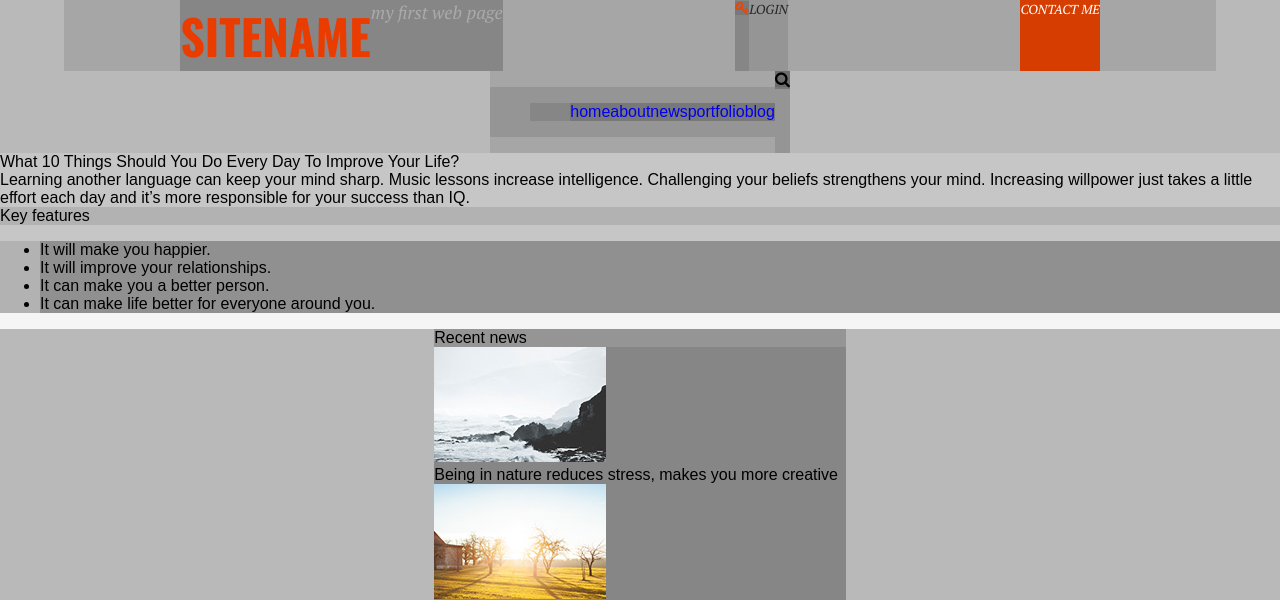
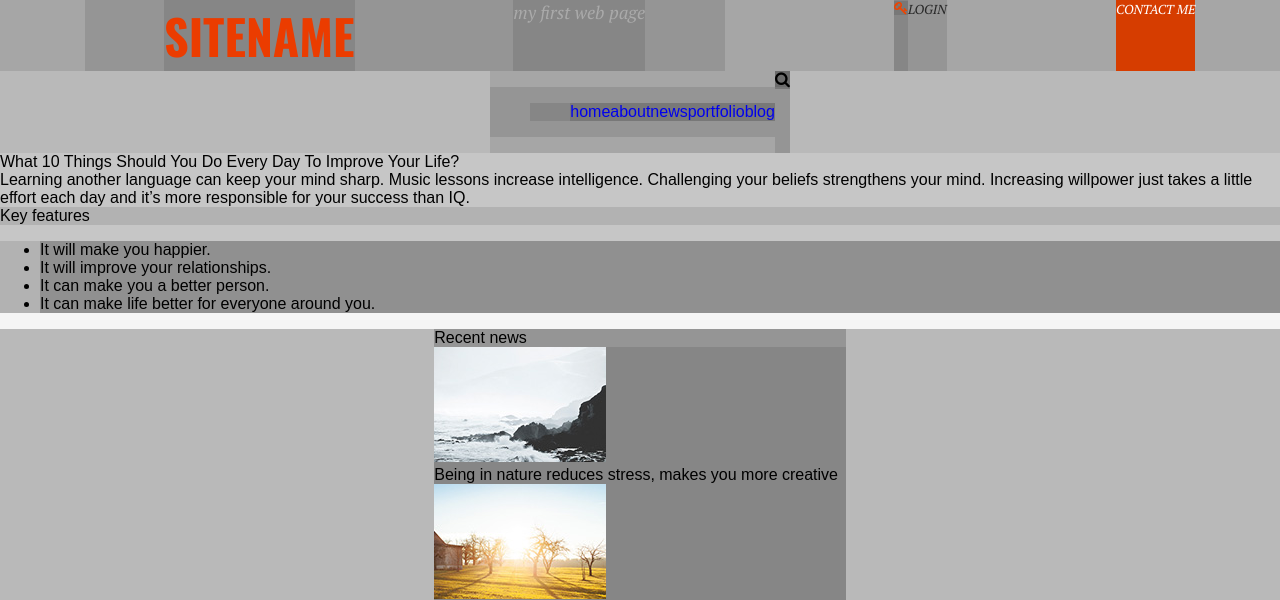
Before and after one commit to popoff/test-assignment-psd-to-html-1, a website: page index.html in a window 1280 px wide. Shown: the top 600 px of the page. Drawn offline with nearby package versions, Linux system fonts and the light colour scheme.

Commit message:
added some space between blocks in header

```diff
--- a/css/main.css
+++ b/css/main.css
@@ -66,7 +66,7 @@ main {
     display: flex;
     flex-direction: row;
     justify-content: space-around;
-    width: 90%;
+    width: 100%;
 }
 
 /* Logo and description block styles */
@@ -74,7 +74,8 @@ main {
 .logo {
     display: flex;
     flex-direction: row;
-    justify-content: space-between;
+    justify-content: space-around;
+    width: 50%;
 }
 
 .logo__title {
```
